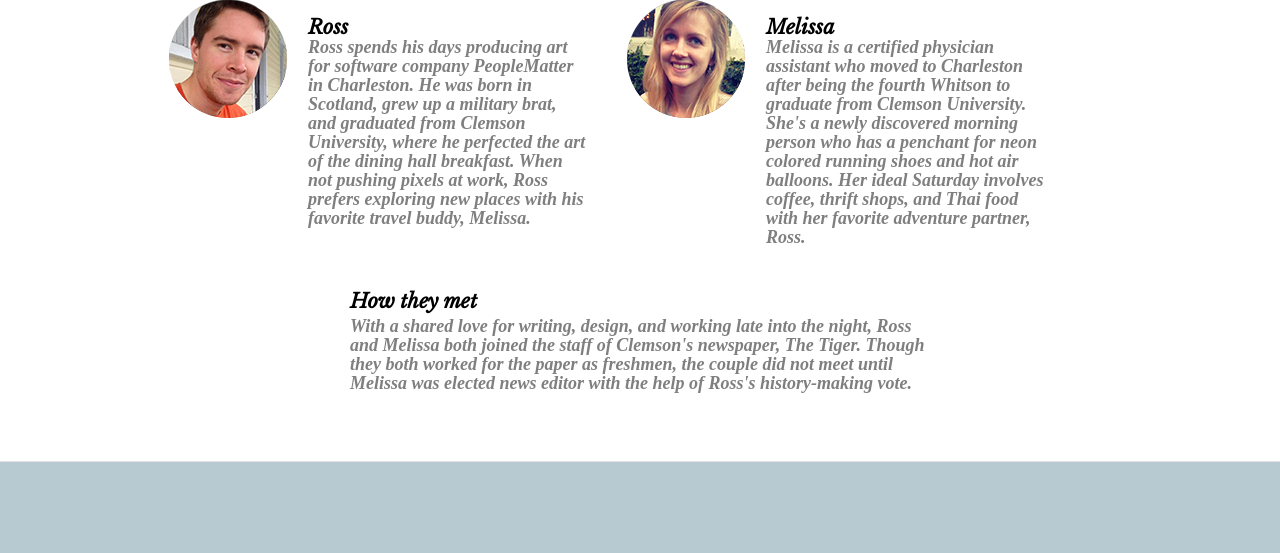
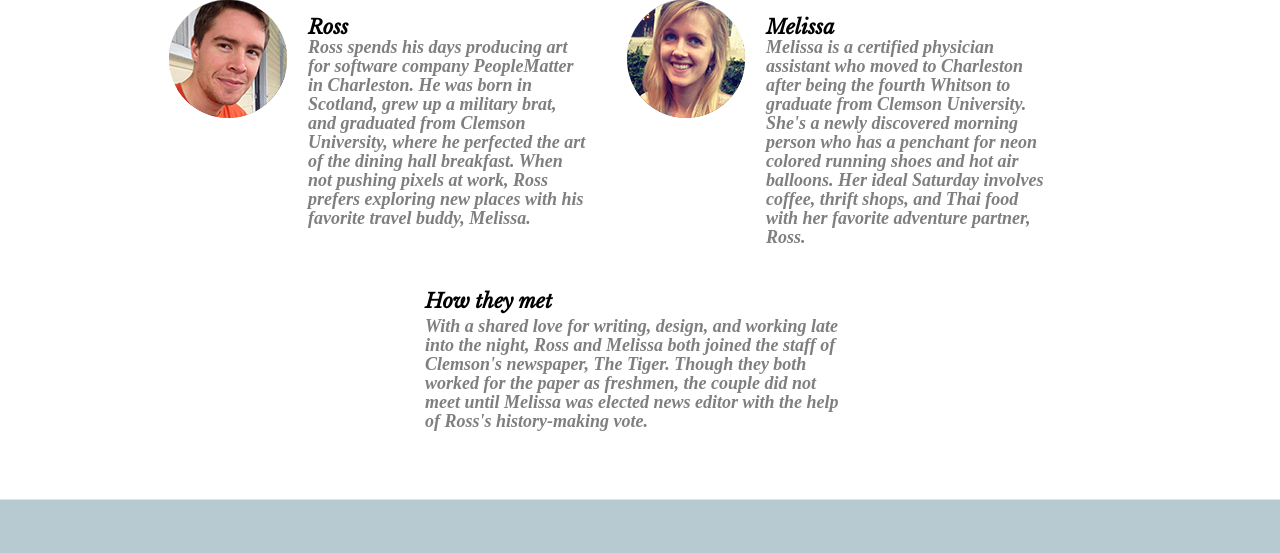
Before and after one commit to rosskucsera/hoorayrossandmelissa, a PHP site: page / in a window 1280 px wide. Shown: the part 1737-2290 px from the top of the page. Run offline with PHP 8.4, Linux system fonts and the light colour scheme; some web fonts are replaced.

Commit message:
width on section_both

```diff
--- a/site/css/styles.css
+++ b/site/css/styles.css
@@ -127,10 +127,10 @@ a.appstore_icon{background-image:url(../images/social_icons.png);float:left;heig
 .team_user_icon.team_member_three{background-image:url(../images/team_member_3.png)}
 
 
-.team_member_info_both{clear:both;margin-left:auto;margin-right:auto;padding-top:40px;width:580px;padding-right: 20px;padding-left: 20px;}
+.team_member_info_both{clear:both;margin-left:auto;margin-right:auto;padding-top:40px;width:430px;padding-right: 20px;padding-left: 20px;}
 .team_member_info_both h4{font-size:20px;font-weight:700;color:#545454;}
 .team_member_info_both h2{font-size:20px;font-weight:700;color:black;}
-.team_member_info_both p{font-size:18px;line-height:19px;font-style:none;color:#7F7F7F;padding-top:10px;padding-right:10px;padding-bottom:8px;width:580px;}
+.team_member_info_both p{font-size:18px;line-height:19px;font-style:none;color:#7F7F7F;padding-top:10px;padding-right:10px;padding-bottom:8px;width:430px;}
 
 
 /* Animations */
```
